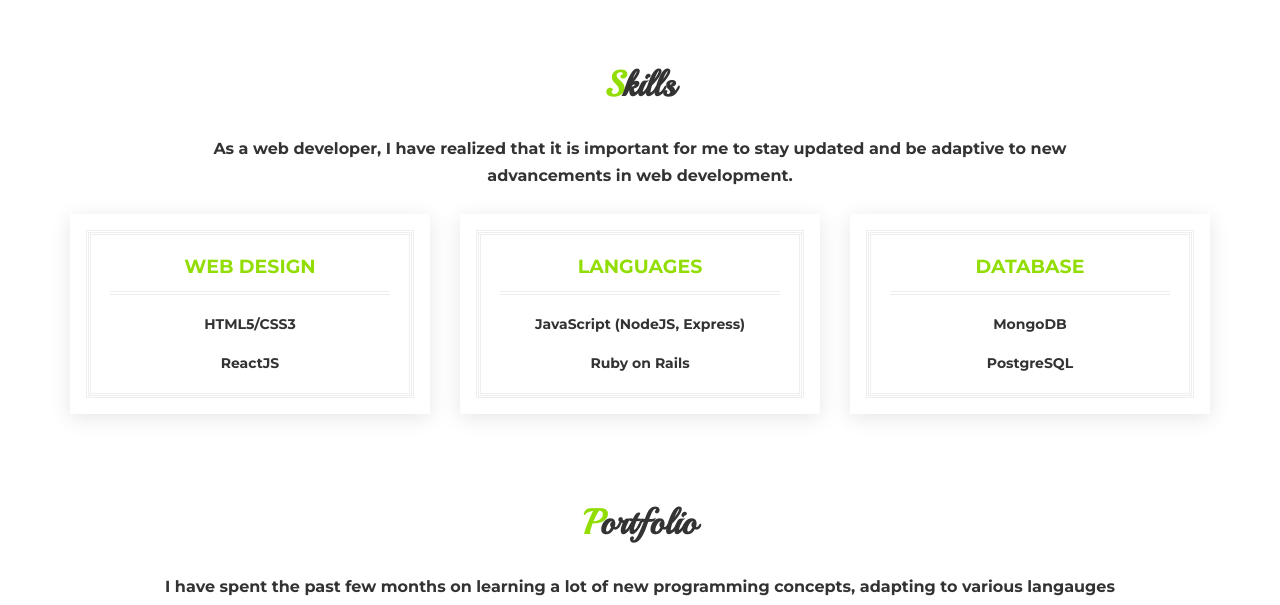
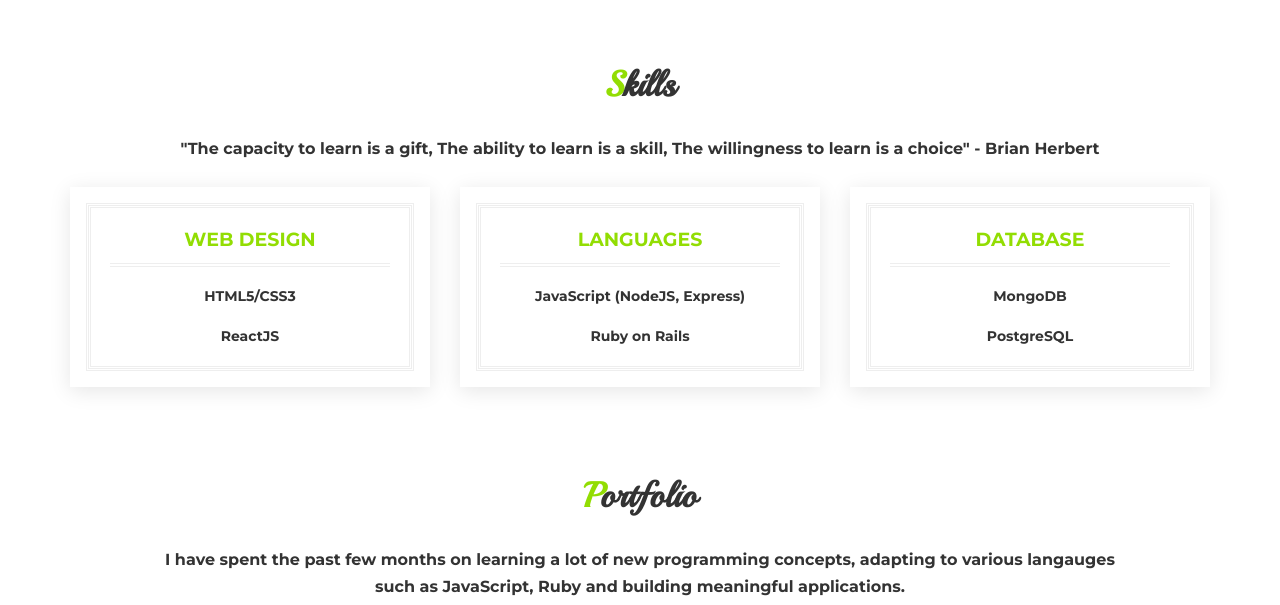
Before and after one commit to skeerti2/PersonalWebsite, a plain HTML site: page index.html in a window 1280 px wide. Shown: the part 940-1545 px from the top of the page. Drawn offline with nearby package versions, Linux system fonts and the light colour scheme; some packages are replaced by stand-ins of ours.

Commit message:
quote updated

```diff
--- a/index.html
+++ b/index.html
@@ -79,7 +79,7 @@
 		<div class="container">
 			<div class="heading text-center">
 				<h2>Skills</h2>
-				<h3>As a web developer, I have realized that it is important for me to stay updated and be adaptive to new advancements in web development.</h3>
+				<h3>"The capacity to learn is a gift, The ability to learn is a skill, The willingness to learn is a choice" - Brian Herbert</h3>
 			</div>
 		</div>
 
@@ -345,8 +345,6 @@ $(document).ready( function() {
     google.maps.event.addDomListener(window, 'load', initialize_google_map);
 });
 </script>
-<script src="contactform/contactform.js"></script>
-
 
 </body>
 </html>
```
